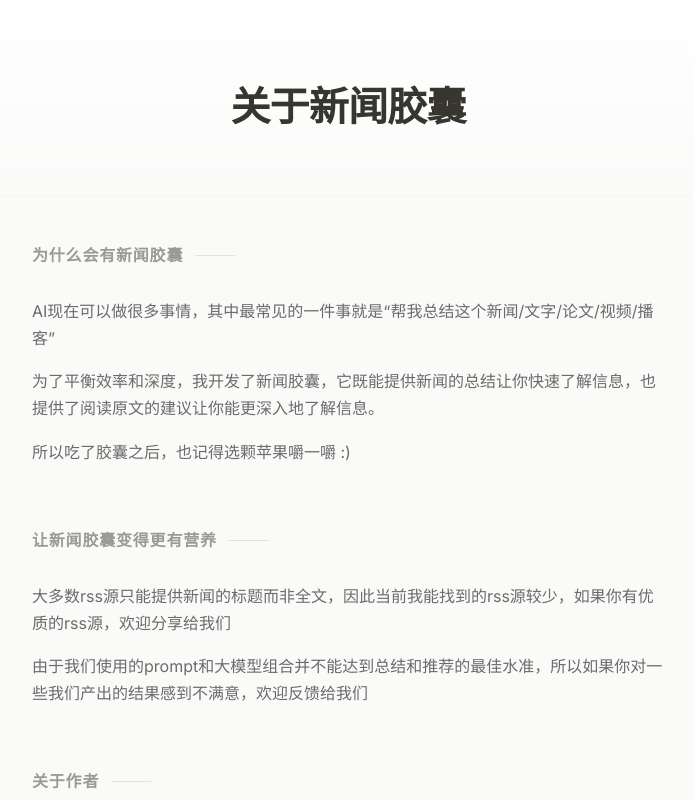
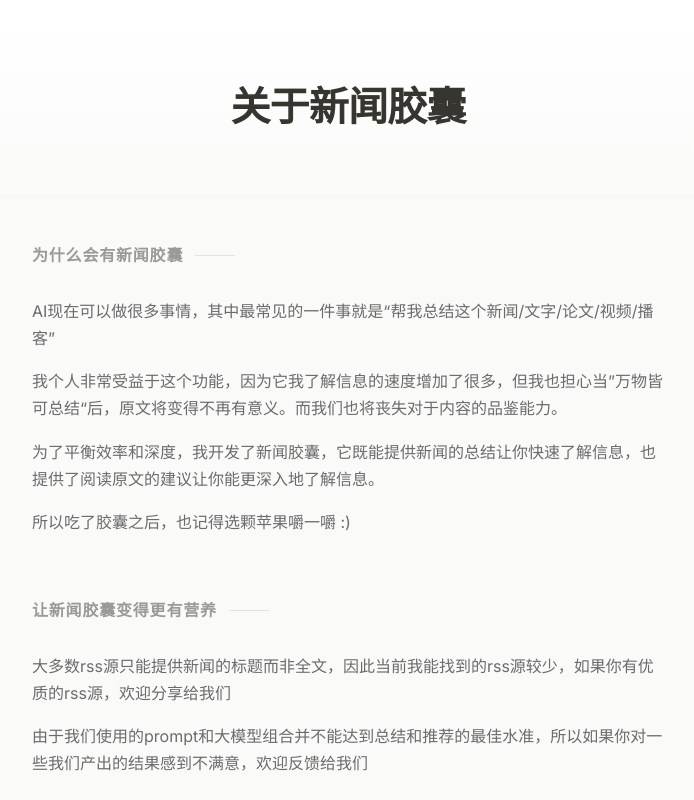
Before and after one commit to philly-git/news-capsule, a Next.js app in the folder news-capsule/: page /about in a window 1280 px wide. Shown: the top 800 px of the page, without its empty margins (292-986 px from the left). Built offline with nearby package versions, Linux system fonts and the light colour scheme.

Commit message:
fix: 修复 about 页面遗漏的 p2 段落

```diff
--- a/news-capsule/app/about/page.js
+++ b/news-capsule/app/about/page.js
@@ -102,6 +102,7 @@ function AboutContent() {
 
                     <div style={{ fontSize: '1rem', lineHeight: '1.7', color: '#4a4a4a' }}>
                         <p style={{ marginBottom: '16px' }}>{texts.section1.p1}</p>
+                        <p style={{ marginBottom: '16px' }}>{texts.section1.p2}</p>
                         <p style={{ marginBottom: '16px' }}>{texts.section1.p3}</p>
                         <p style={{ marginBottom: '16px' }}>{texts.section1.p4}</p>
                     </div>
```
